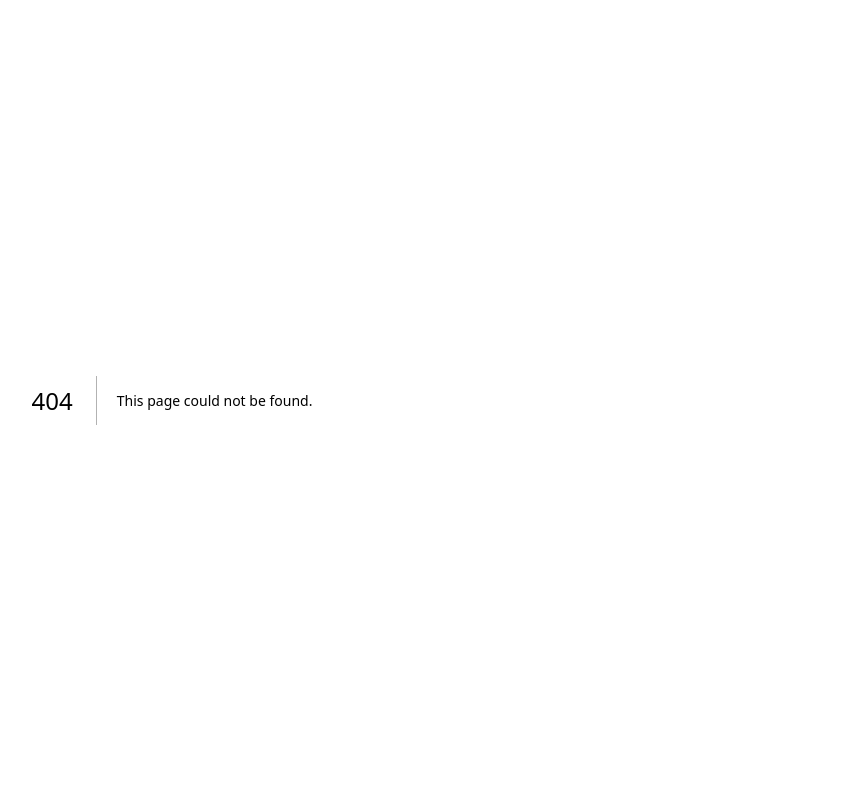
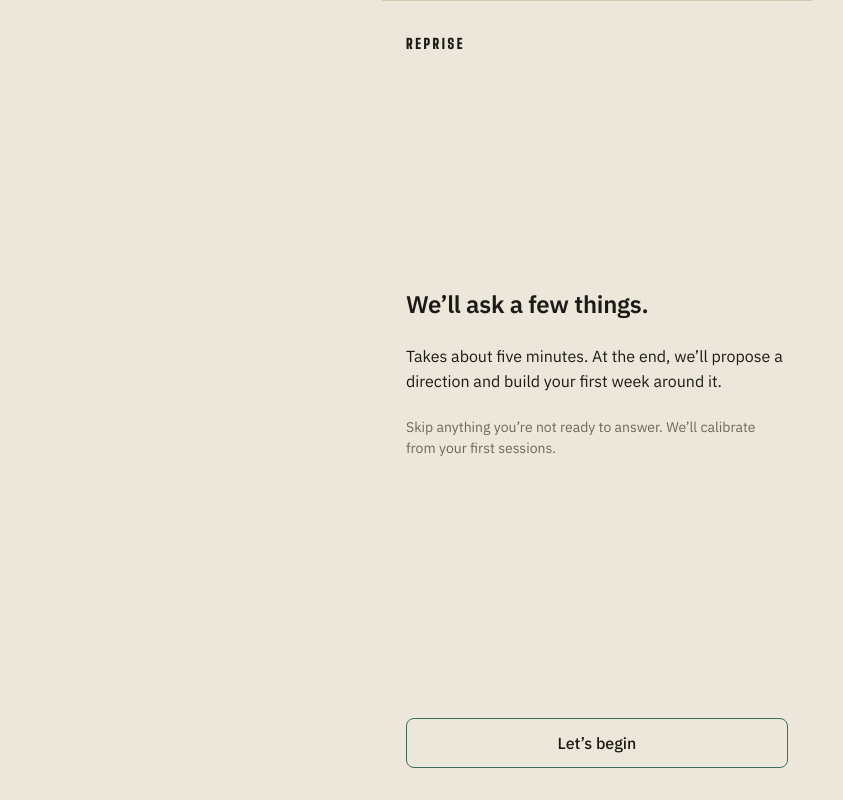
Before and after one commit to erikdekock/gymbot, a Next.js app: page /onboarding/welcome in a window 1280 px wide. Before the commit this address had no page. Shown: the whole page, without its empty margins (43-886 px from the left). Built offline with nearby package versions, Linux system fonts and the light colour scheme.

Commit message:
feat(onboarding): Screen 0 Welcome
12.2 Prelude UI commit 3/13. Brand mode; REPRISE wordmark recedes top-left;
no question, no skip, no back. CTA 'Let's begin' → /onboarding/history.

Copy verbatim from [Spec] Prelude Conversation Flow §7 Screen 0.

```diff
--- /dev/null
+++ b/app/onboarding/welcome/page.js
@@ -0,0 +1,40 @@
+'use client'
+
+import { useRouter } from 'next/navigation'
+import ScreenContainer from '../_components/ScreenContainer'
+import Wordmark from '../_components/Wordmark'
+import QuestionHeading from '../_components/QuestionHeading'
+import { BodyCopy, HelperCopy } from '../_components/Typography'
+import PrimaryButton from '../_components/PrimaryButton'
+
+/**
+ * Screen 0 — Welcome.
+ * Spec §2 + §7. Brand mode; wordmark recedes; no question, no skip, no back.
+ */
+export default function WelcomePage() {
+  const router = useRouter()
+
+  return (
+    <ScreenContainer
+      top={
+        <>
+          <Wordmark size="small" />
+          <div style={{ flex: 1, display: 'flex', flexDirection: 'column', justifyContent: 'center', gap: 'var(--rep-space-3)' }}>
+            <QuestionHeading>We&rsquo;ll ask a few things.</QuestionHeading>
+            <BodyCopy>
+              Takes about five minutes. At the end, we&rsquo;ll propose a direction and build your first week around it.
+            </BodyCopy>
+            <HelperCopy>
+              Skip anything you&rsquo;re not ready to answer. We&rsquo;ll calibrate from your first sessions.
+            </HelperCopy>
+          </div>
+        </>
+      }
+      bottom={
+        <PrimaryButton onClick={() => router.push('/onboarding/history')}>
+          Let&rsquo;s begin
+        </PrimaryButton>
+      }
+    />
+  )
+}
```
